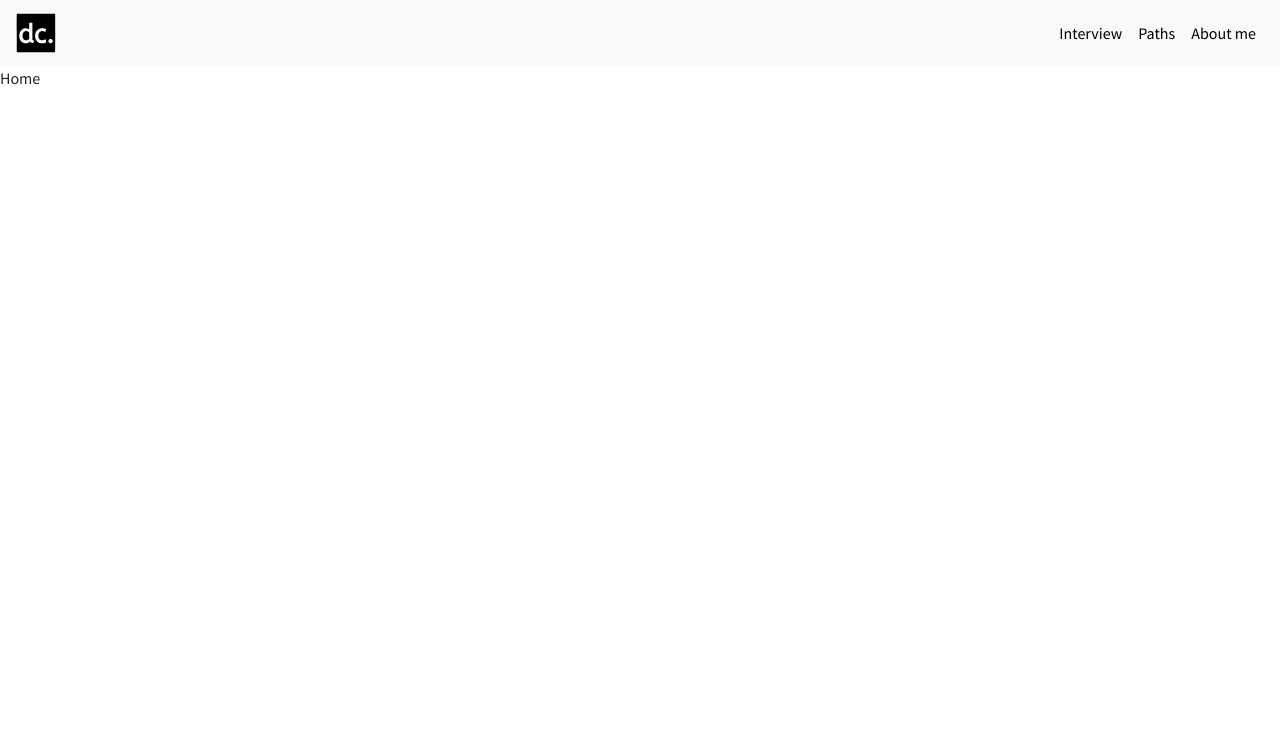
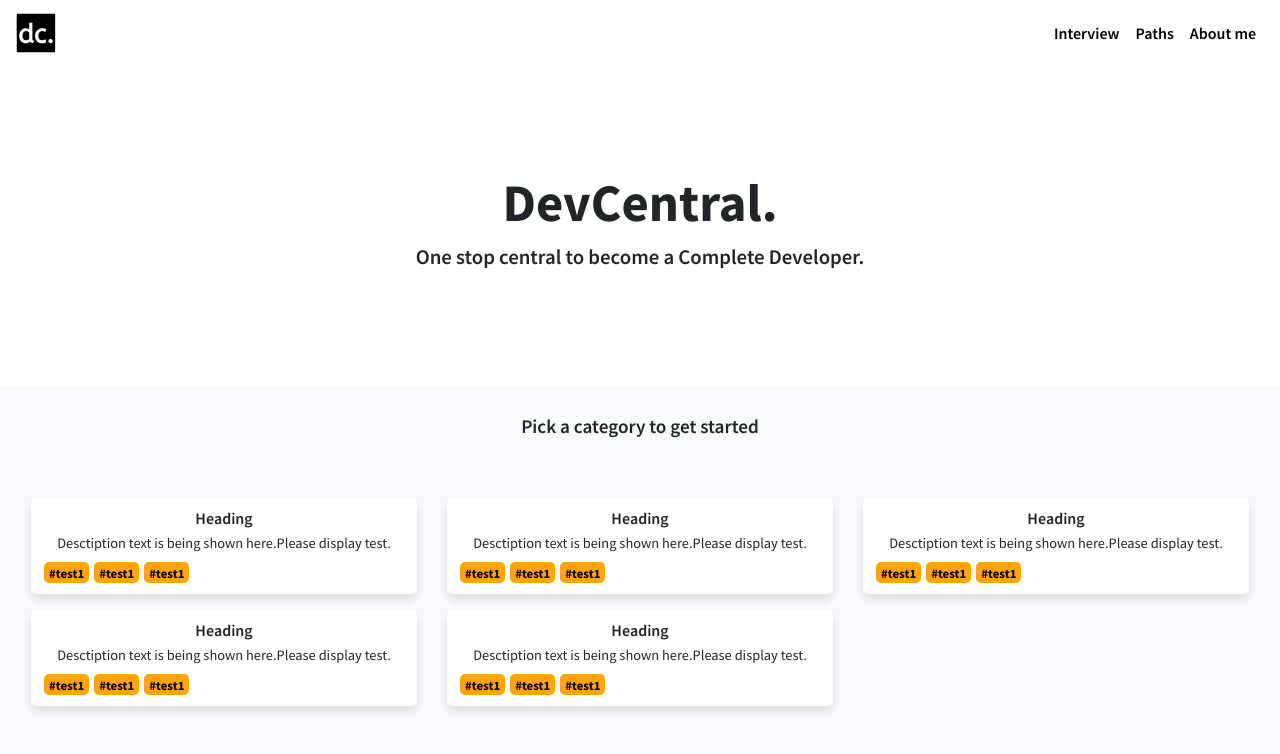
Before and after one commit to yeshwanth581/devcentral, a React (Create React App) app: page / in a window 1280 px wide. Shown: the top 754 px of the page. Built offline with nearby package versions, Linux system fonts and the light colour scheme.

Commit message:
Added Home page component

```diff
--- a/public/index.html
+++ b/public/index.html
@@ -17,6 +17,7 @@
       href="https://fonts.googleapis.com/css2?family=Roboto&family=Lato&family=Source+Sans+Pro:ital,wght@0,200;0,300;0,400;0,600;0,700;0,900;1,400;1,600&display=swap"
       rel="stylesheet"
     />
+    <link rel="shortcut icon" href="../src/assets/favicon.ico" />
     <!--
       Notice the use of %PUBLIC_URL% in the tags above.
       It will be replaced with the URL of the `public` folder during the build.
@@ -26,7 +27,7 @@
       work correctly both with client-side routing and a non-root public URL.
       Learn how to configure a non-root public URL by running `npm run build`.
     -->
-    <title>React App</title>
+    <title>DevCentral</title>
   </head>
 
   <body>
--- /dev/null
+++ b/src/components/Card.js
@@ -0,0 +1,22 @@
+import React from "react";
+import { Col } from "react-bootstrap";
+
+const Card = (props) => {
+  const { heading, description, tags } = props;
+  return (
+    <Col xs={12} sm={12} md={6} lg={4} xl={4}>
+      <div className="card-container">
+        <div className="card-heading">Heading</div>
+        <div className="card-description">
+          Desctiption text is being shown here.Please display test.
+        </div>
+        <div className="card-tags">
+          <span className="tag">test1</span>
+          <span className="tag">test1</span>
+          <span className="tag">test1</span>
+        </div>
+      </div>
+    </Col>
+  );
+};
+export default Card;
--- a/src/components/Header.js
+++ b/src/components/Header.js
@@ -6,7 +6,7 @@ import { Link } from "react-router-dom";
 export default function Header() {
   return (
     <div className="App">
-      <Navbar collapseOnSelect expand="lg" bg="light">
+      <Navbar collapseOnSelect expand="lg">
         <Navbar.Brand as={Link} to="/">
           {""}
           <img
--- a/src/components/Home.js
+++ b/src/components/Home.js
@@ -1,3 +1,17 @@
 import React from "react";
-const Home = () => <p>Home</p>;
+import HomeActionButtons from "./HomeActionButtons";
+
+const Home = () => {
+  return (
+    <div className="home">
+      <div className="header">
+        <div className="brand-title">DevCentral.</div>
+        <p className="brand-subtitle">
+          One stop central to become a Complete Developer.
+        </p>
+      </div>
+      <HomeActionButtons />
+    </div>
+  );
+};
 export default Home;
--- /dev/null
+++ b/src/components/HomeActionButtons.js
@@ -0,0 +1,20 @@
+import React from "react";
+import { Container, Row, Col } from "react-bootstrap";
+import Card from "./Card";
+const HomeActionButtons = () => {
+  return (
+    <div className="homeActionButtons">
+      <Container fluid>
+        <p className="section-heading">Pick a category to get started</p>
+        <Row className="cardsList">
+          <Card />
+          <Card />
+          <Card />
+          <Card />
+          <Card />
+        </Row>
+      </Container>
+    </div>
+  );
+};
+export default HomeActionButtons;
--- a/src/styles/styles.scss
+++ b/src/styles/styles.scss
@@ -11,5 +11,80 @@ $backgroundColor: white;
 
 .headerLink {
   color:black;
-  font-weight: 500;
+  font-weight: 600;
 }
+
+.section-heading {
+  text-align: center;
+  font-size: 1.2em;
+  font-weight: 600;
+  padding: 2vw;
+}
+
+.card-container {
+  background-color: white;
+  width: 100%;
+  line-height: 25px;
+  padding: 0.5em;
+  margin-bottom: 1em;
+  border-radius: 5px;
+  box-shadow: rgba(0, 0, 0, 0.12) 0px 5px 10px;
+  cursor: pointer;
+  transition: box-shadow 0.2s ease 0s;
+  &:hover {
+    box-shadow: rgba(0, 0, 0, 0.12) 0px 30px 60px;
+  }
+  .card-heading {
+    text-align: center;
+    font-weight:600;
+  }
+  .card-description {
+    font-size: 0.9em;
+    text-align: center;
+  }
+  .card-tags {
+    padding-top : 5px;
+    text-align: left;
+    color: black;
+    font-weight: bold;
+    font-size: 0.8em;
+    .tag {
+      margin-left: 5px;
+      cursor: pointer;
+      background-color: orange;
+      width: auto;
+      padding: 2.5px 5px;
+      border-radius: 5px;
+      &::before {
+        content: '#';
+      }
+    }
+  }
+}
+
+.home {
+  .header {
+    height: 40vh;
+    display: flex;
+    flex-direction: column;
+    justify-content: center;
+    align-items: center;
+    text-align: center;
+    .brand-title {
+      font-weight: bold;
+      font-size: 3.3em;
+    }
+    .brand-subtitle {
+      font-size: 1.3em;
+      font-weight: 600;
+    }
+  }
+
+  .homeActionButtons {
+    background-color: ghostwhite;
+    .cardsList {
+      padding: 1em;
+      padding-bottom: 2.5em;
+    }
+  }
+}
```
Also changed, not shown: 1 other file (tests, documents, lock files or other folders).
